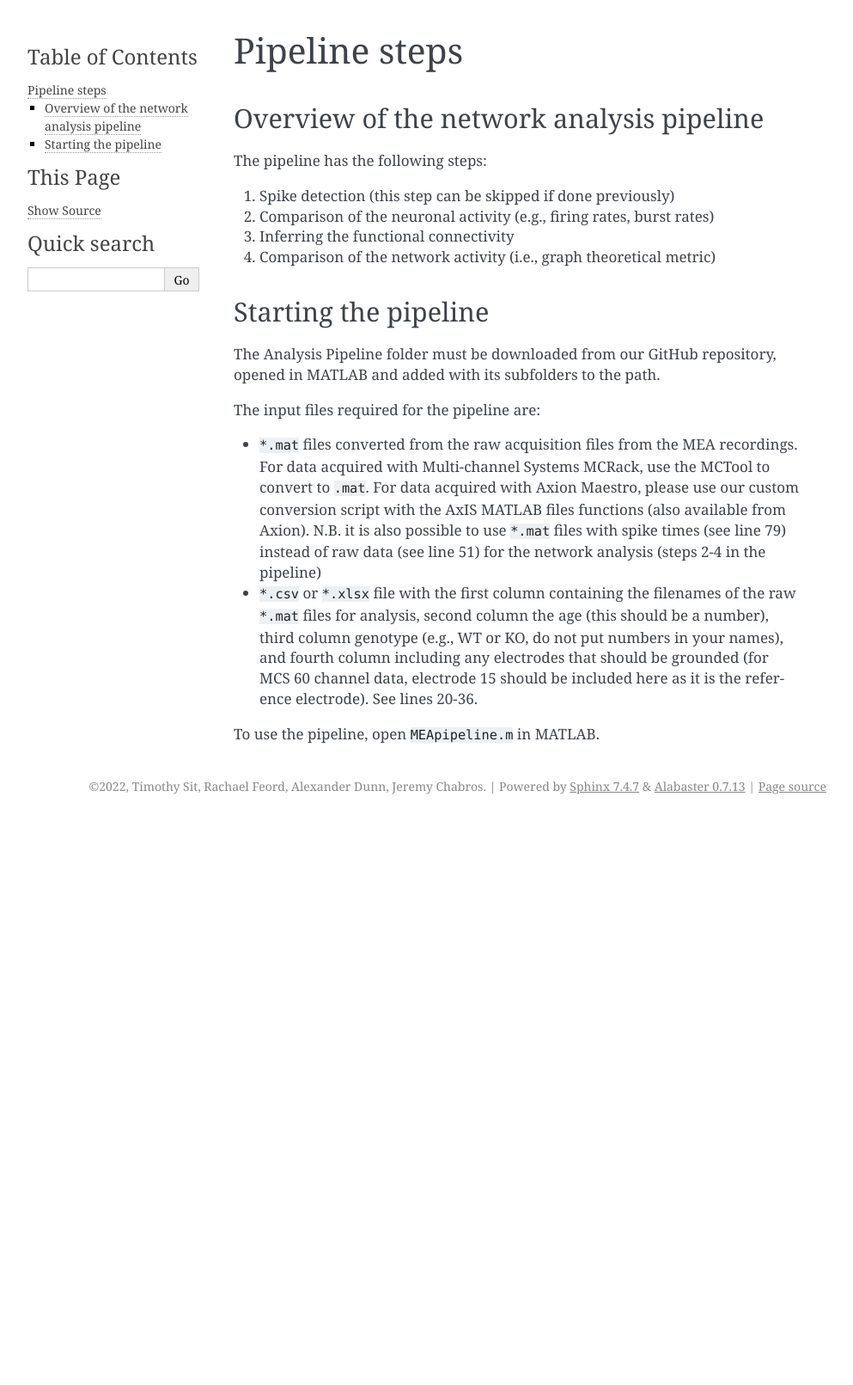
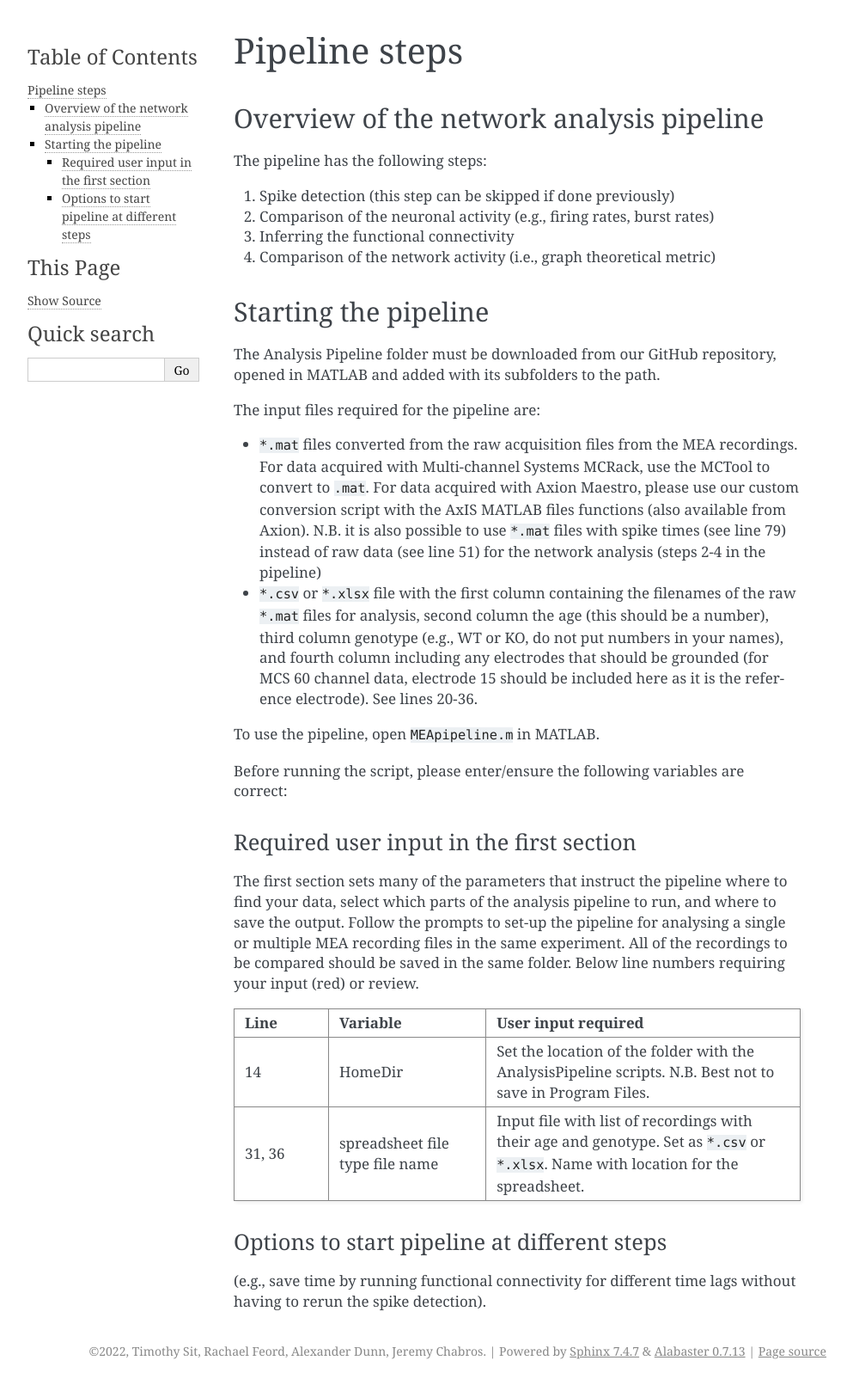
Before and after one commit to SAND-Lab/MEA-NAP, a Sphinx documentation site: the page built from docs/pipeline-steps.rst, in a window 1280 px wide. Shown: the whole page at 86% size, without its empty margins (148-1141 px from the left). Built offline with Sphinx 7.4.7, drawn with Linux system fonts in a browser that asks for light colours; pages that are not in the unit, such as notebooks, are missing from menus; before the commit the page ends 954 px from its top, so only the background shows below that.

Commit message:
added more doc

```diff
--- a/docs/index.rst
+++ b/docs/index.rst
@@ -5,6 +5,8 @@
 
 Welcome to MEA pipeline's documentation!
 ========================================
+.. image:: ../imgs/MEApipelineSteps.svg
+  :width: 800
 
 .. toctree::
    :maxdepth: 2
@@ -13,6 +15,8 @@ Welcome to MEA pipeline's documentation!
    introduction
    pipeline-steps
    system-requirements
+   methods
+   how-to-contribute
 
 Indices and tables
 ==================
--- a/docs/pipeline-steps.rst
+++ b/docs/pipeline-steps.rst
@@ -24,3 +24,31 @@ The input files required for the pipeline are:
 - ``*.csv`` or ``*.xlsx`` file with the first column containing the filenames of the raw ``*.mat`` files for analysis, second column the age (this should be a number), third column genotype (e.g., WT or KO, do not put numbers in your names), and fourth column including any electrodes that should be grounded (for MCS 60 channel data, electrode 15 should be included here as it is the reference electrode). See lines 20-36.
 
 To use the pipeline, open ``MEApipeline.m`` in MATLAB.
+
+Before running the script, please enter/ensure the following variables are correct:
+
+Required user input in the first section
+^^^^^^^^^^^^^^^^^^^^^^^^^^^^^^^^^^^^^^^^^^^^^^^^^
+
+The first section sets many of the parameters that instruct the pipeline where to find your data, select which parts of the analysis pipeline to run, and where to save the output. Follow the prompts to set-up the pipeline for analysing a single or multiple MEA recording files in the same experiment. All of the recordings to be compared should be saved in the same folder. Below line numbers requiring your input (red) or review.
+
+.. list-table::
+   :widths: 15 25 50
+   :header-rows: 1
+
+   * - Line
+     - Variable
+     - User input required
+   *  - 14
+      -  HomeDir
+      - Set the location of the folder with the AnalysisPipeline scripts.  N.B.  Best not to save in Program Files.
+   * - 31, 36
+     - spreadsheet  file type file name
+     - Input file with list of recordings with their age and genotype. Set as ``*.csv`` or ``*.xlsx``. Name with location for the spreadsheet.
+
+
+
+
+Options to start pipeline at different steps
+^^^^^^^^^^^^^^^^^^^^^^^^^^^^^^^^^^^^^^^^^^^^^^^^^^^^^^^^
+(e.g., save time by running functional connectivity for different time lags without having to rerun the spike detection).
```
